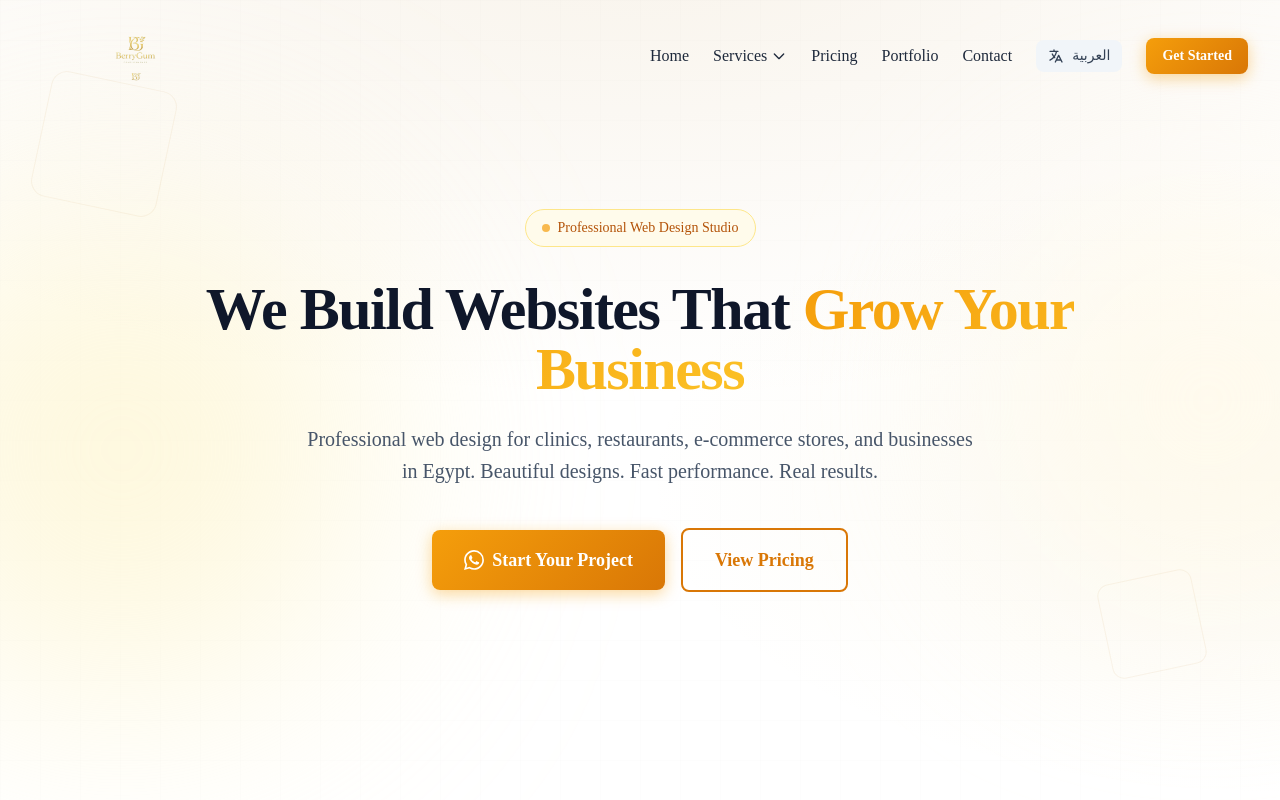
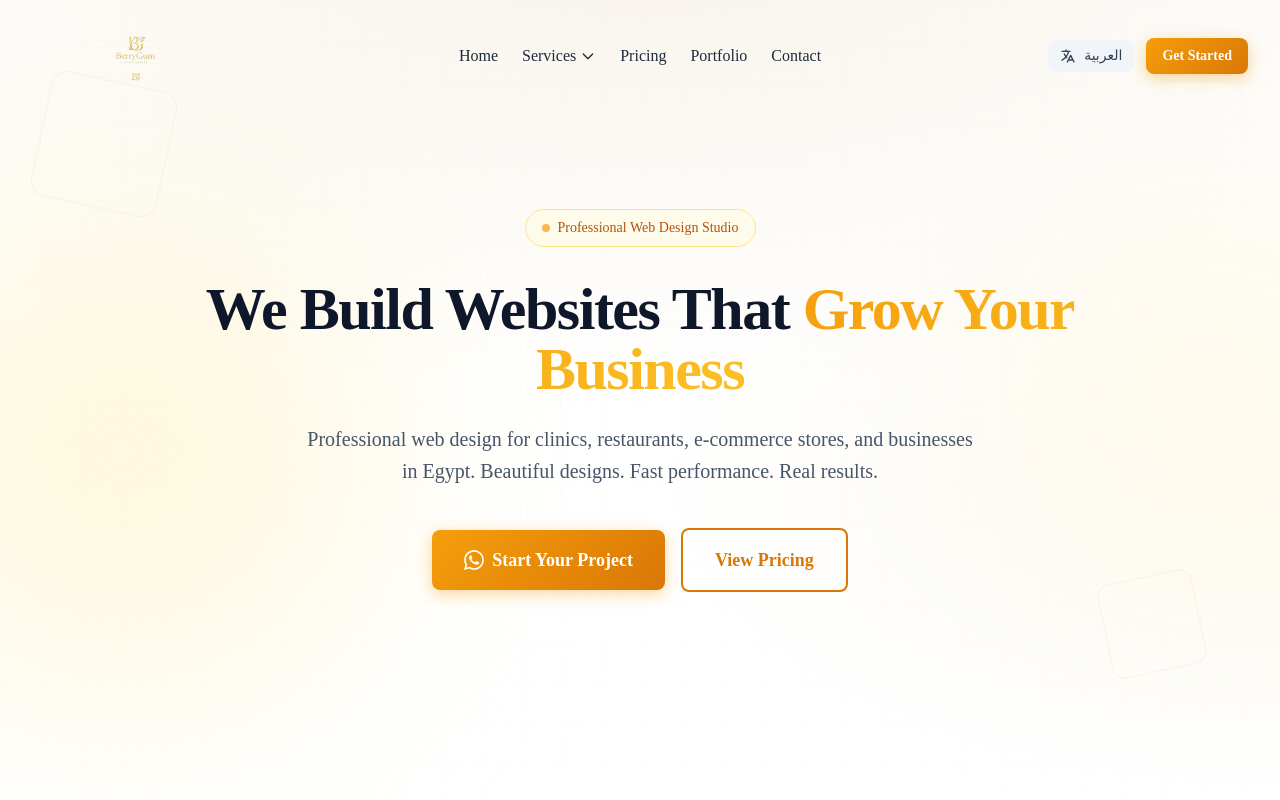
Before and after one commit to Amrwar/BerryGum, a Next.js app: page / in a window 1280 px wide. Shown: the top 800 px of the page. Built offline with nearby package versions, Linux system fonts and the light colour scheme.

Commit message:
Center navbar links, move language switcher and CTA to right side

```diff
--- a/components/Navbar.tsx
+++ b/components/Navbar.tsx
@@ -42,7 +42,7 @@ export default function Navbar() {
       }`}
     >
       <nav className="container-custom">
-        <div className="flex items-center justify-between">
+        <div className="flex items-center justify-between relative">
           {/* Logo */}
           <Link href="/" className="flex items-center group">
             <div className="relative w-44 h-16 sm:w-52 sm:h-[72px]">
@@ -56,8 +56,8 @@ export default function Navbar() {
             </div>
           </Link>
 
-          {/* Desktop Navigation */}
-          <div className="hidden md:flex items-center gap-6">
+          {/* Desktop Navigation — centered links */}
+          <div className="hidden md:flex items-center justify-center gap-6 absolute left-1/2 -translate-x-1/2">
             <Link
               href="/"
               className={`font-medium transition-colors duration-200 ${
@@ -101,7 +101,7 @@ export default function Navbar() {
                     : "opacity-0 invisible -translate-y-2"
                 }`}
               >
-                <div className="bg-white rounded-xl shadow-xl border border-slate-100 overflow-hidden p-2">
+                <div className="bg-white rounded-xl shadow-xl border border-amber-100 overflow-hidden p-2">
                   {serviceLinks.map((service) => (
                     <Link
                       key={service.href}
@@ -148,7 +148,10 @@ export default function Navbar() {
             >
               {t("nav.contact")}
             </Link>
+          </div>
 
+          {/* Right side: Language + CTA */}
+          <div className="hidden md:flex items-center gap-3">
             <LanguageSwitcher />
             <Link
               href={`https://wa.me/${siteConfig.whatsapp.replace("+", "")}?text=${encodeURIComponent(siteConfig.whatsappMessages.general)}`}
```
